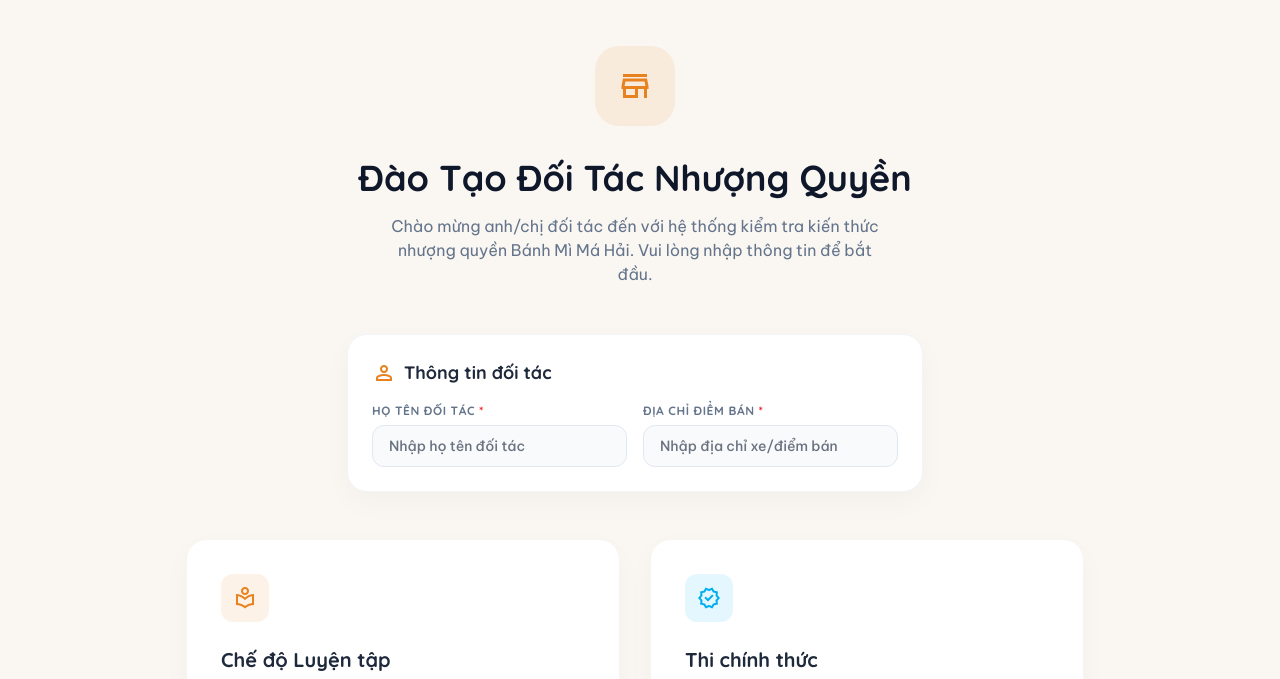
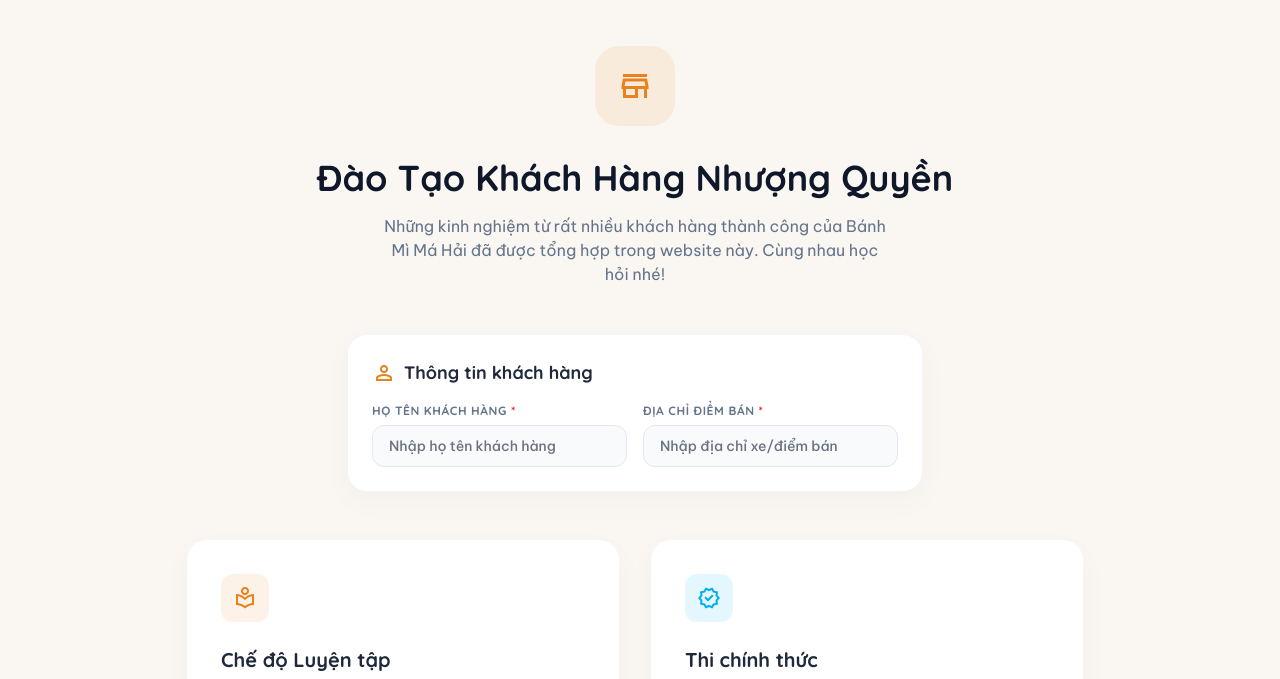
Before and after one commit to daotaobmmh-cmd/edu-banhmimahai-web, a plain HTML site: page nhuongquyen/index.html in a window 1280 px wide. Shown: the part 82-761 px from the top of the page. Drawn offline with nearby package versions, Linux system fonts and the light colour scheme.

Commit message:
style(franchise): change wording from Doi tac to Khach hang nhuong quyen and update intro paragraph

```diff
--- a/nhuongquyen/index.html
+++ b/nhuongquyen/index.html
@@ -162,19 +162,19 @@
             <div class="w-20 h-20 bg-primary/10 rounded-3xl flex items-center justify-center mb-8">
                 <span class="material-symbols-outlined text-primary text-4xl">store</span>
             </div>
-            <h2 class="text-4xl font-bold font-quicksand text-slate-900 mb-4">Đào Tạo Đối Tác Nhượng Quyền</h2>
-            <p class="text-slate-500 max-w-lg mb-12">Chào mừng anh/chị đối tác đến với hệ thống kiểm tra kiến thức nhượng quyền Bánh Mì Má Hải. Vui lòng nhập thông tin để bắt đầu.</p>
+            <h2 class="text-4xl font-bold font-quicksand text-slate-900 mb-4">Đào Tạo Khách Hàng Nhượng Quyền</h2>
+            <p class="text-slate-500 max-w-lg mb-12">Những kinh nghiệm từ rất nhiều khách hàng thành công của Bánh Mì Má Hải đã được tổng hợp trong website này. Cùng nhau học hỏi nhé!</p>
 
             <!-- Personnel Info Form Card -->
             <div class="bento-card p-6 w-full max-w-xl mb-12 text-left border border-slate-100">
                 <h3 class="text-lg font-bold font-quicksand mb-4 text-slate-800 flex items-center gap-2">
                     <span class="material-symbols-outlined text-primary flex-shrink-0 w-6 h-6 flex items-center justify-center">person</span>
-                    Thông tin đối tác
+                    Thông tin khách hàng
                 </h3>
                 <div class="grid grid-cols-1 md:grid-cols-2 gap-4">
                     <div>
-                        <label class="block text-slate-500 font-bold text-xs mb-1.5 uppercase tracking-wider font-quicksand">Họ tên đối tác <span class="text-error">*</span></label>
-                        <input type="text" x-model="learnerName" @input="localStorage.setItem('nhuongquyen:learnerName', learnerName)" placeholder="Nhập họ tên đối tác" class="w-full px-4 py-2.5 rounded-xl bg-slate-50 border border-slate-200 focus:border-primary focus:ring-1 focus:ring-primary focus-visible:ring-2 focus-visible:ring-primary focus-visible:outline-none transition-all font-medium text-slate-800 text-sm" />
+                        <label class="block text-slate-500 font-bold text-xs mb-1.5 uppercase tracking-wider font-quicksand">Họ tên khách hàng <span class="text-error">*</span></label>
+                        <input type="text" x-model="learnerName" @input="localStorage.setItem('nhuongquyen:learnerName', learnerName)" placeholder="Nhập họ tên khách hàng" class="w-full px-4 py-2.5 rounded-xl bg-slate-50 border border-slate-200 focus:border-primary focus:ring-1 focus:ring-primary focus-visible:ring-2 focus-visible:ring-primary focus-visible:outline-none transition-all font-medium text-slate-800 text-sm" />
                     </div>
                     <div>
                         <label class="block text-slate-500 font-bold text-xs mb-1.5 uppercase tracking-wider font-quicksand">Địa chỉ điểm bán <span class="text-error">*</span></label>
@@ -210,7 +210,7 @@
             </div>
             <div class="mt-16 text-slate-400 text-xs flex items-center gap-2 mb-10">
                 <span class="material-symbols-outlined text-sm">security</span>
-                Hệ thống đào tạo nội bộ và đối tác nhượng quyền Bánh Mì Má Hải
+                Hệ thống đào tạo khách hàng nhượng quyền Bánh Mì Má Hải
             </div>
         </main>
     </template>
@@ -505,7 +505,7 @@
 
                     <div class="grid grid-cols-1 sm:grid-cols-3 gap-3 mb-6 text-left">
                         <div class="p-3 bg-slate-50 rounded-xl border border-slate-100">
-                            <div class="text-[9px] font-bold text-slate-400 uppercase mb-0.5">Đối tác</div>
+                            <div class="text-[9px] font-bold text-slate-400 uppercase mb-0.5">Khách hàng</div>
                             <div class="font-bold font-quicksand text-slate-700 text-xs truncate" x-text="learnerName"></div>
                             <div class="text-[10px] text-slate-500 mt-0.5 truncate" x-text="storeAddress || 'Chưa nhập địa chỉ'"></div>
                         </div>
```
